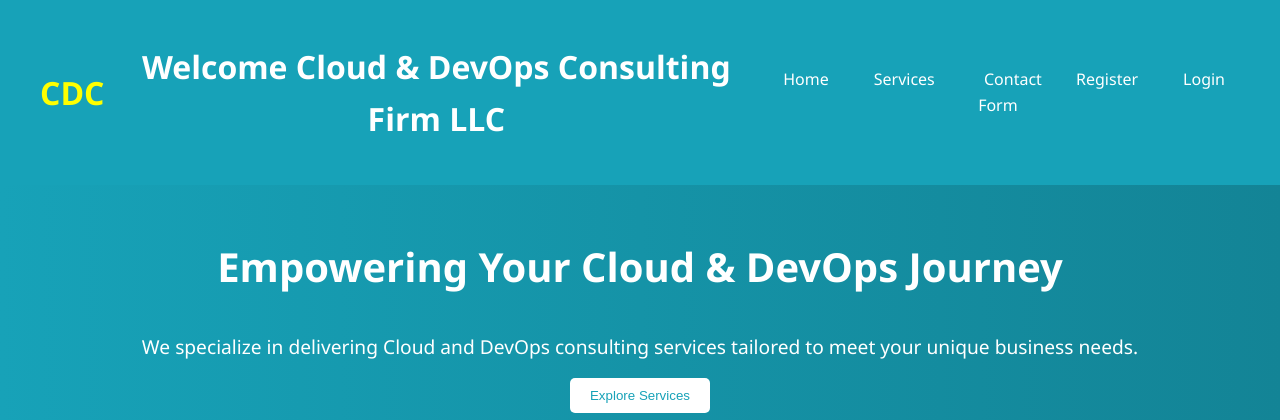
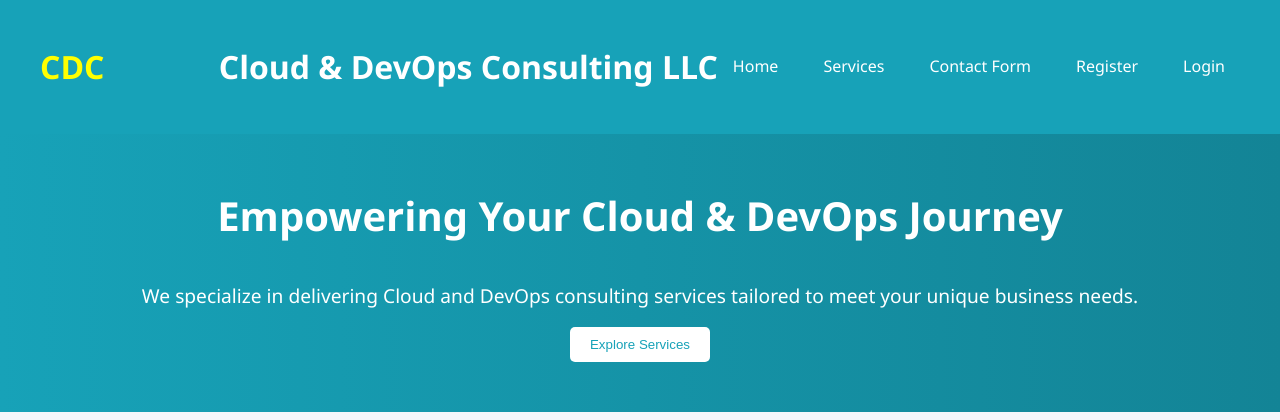
Before and after one commit to Betrand1999/project-root, a Flask app: page / in a window 1280 px wide. Shown: the top 420 px of the page. Run offline with Flask 3, Linux system fonts and the light colour scheme.

Commit message:
added pod

```diff
--- a/templates/index.html
+++ b/templates/index.html
@@ -47,7 +47,7 @@
     <header>
       <div class="header-container">
         <div class="logo">CDC</div>
-        <h1>Welcome Cloud & DevOps Consulting Firm LLC</h1>
+        <h1>Cloud & DevOps Consulting LLC</h1>
         <nav aria-label="Main Navigation">
           <ul>
             <li><a href="{{ url_for('home') }}">Home</a></li>
```
